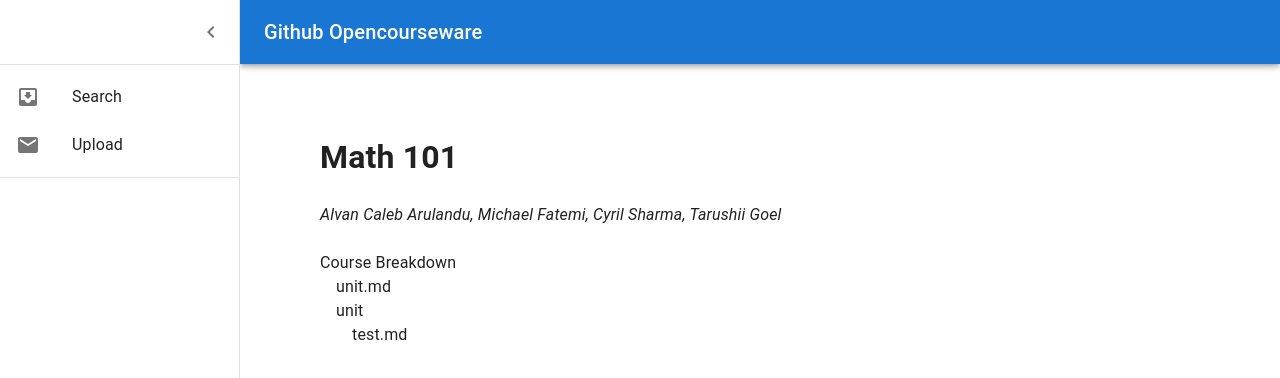
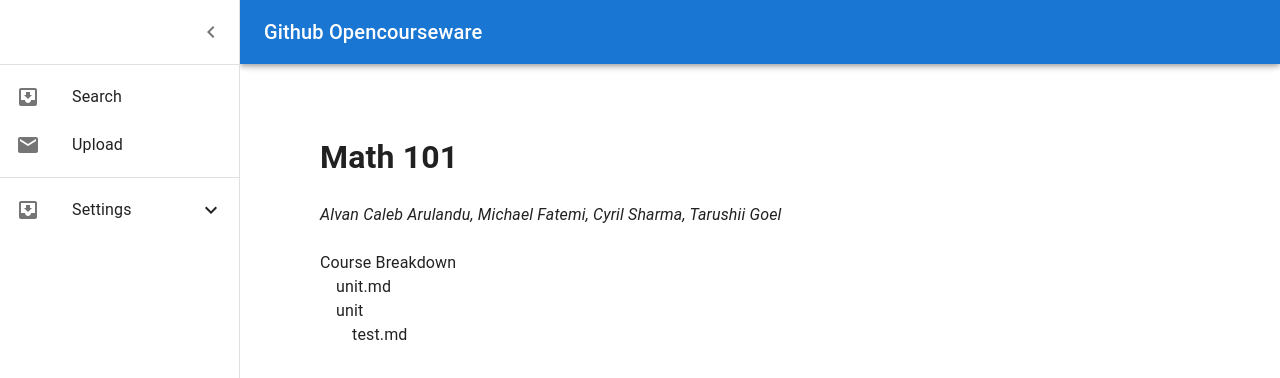
Before and after one commit to myfatemi04/cactus-courseware-frontend, a React (Create React App) app: page /courses/1/1 in a window 1280 px wide. Both pictures are taken after a click on the button "open drawer". Shown: the top 378 px of the page. Built offline with nearby package versions, Linux system fonts and the light colour scheme; the HTML template or start-up script is replaced by a standard one.

Commit message:
Merge branch 'main' of https://github.com/myfatemi04/hacktj2022

```diff
--- a/package.json
+++ b/package.json
@@ -22,6 +22,9 @@
     "react-markdown": "^8.0.2",
     "react-router-dom": "^6.3.0",
     "react-scripts": "5.0.1",
+    "rehype-highlight": "^5.0.2",
+    "rehype-mathjax": "^4.0.2",
+    "remark-math": "^5.1.1",
     "typescript": "^4.6.3",
     "uuid": "^8.3.2",
     "web-vitals": "^2.1.4"
--- a/src/components/Drawer.tsx
+++ b/src/components/Drawer.tsx
@@ -19,6 +19,9 @@
 import MailIcon from "@mui/icons-material/Mail";
 import { Link } from "react-router-dom";
 import { CourseContext } from "./CourseContext";
+import Collapse from "@mui/material/Collapse";
+import ExpandLess from "@mui/icons-material/ExpandLess";
+import ExpandMore from "@mui/icons-material/ExpandMore";
 
 const drawerWidth = 240;
 
@@ -70,6 +73,33 @@
   ...theme.mixins.toolbar,
   justifyContent: "flex-end",
 }));
+
+export function ExpandableListItem() {
+  const [openCollapse, setOpenCollapse] = React.useState(false);
+  function handleOpenSettings() {
+    setOpenCollapse(!openCollapse);
+  }
+  return (
+    <div>
+      <ListItem button onClick={handleOpenSettings}>
+        <ListItemIcon>
+          <InboxIcon />
+        </ListItemIcon>
+        <ListItemText primary="Settings" />
+        {openCollapse ? <ExpandLess /> : <ExpandMore />}
+      </ListItem>
+      <Collapse in={openCollapse} timeout="auto" unmountOnExit>
+        <List component="div" disablePadding>
+          <ListItem>
+            <ListItemIcon>
+              <InboxIcon />
+            </ListItemIcon>
+          </ListItem>
+        </List>
+      </Collapse>
+    </div>
+  );
+}
 
 export default function PersistentDrawerLeft(props: { name: string }) {
   const theme = useTheme();
@@ -154,6 +184,7 @@
               <ListItemText primary={course.title} />
             </ListItem>
           ))}
+          <ExpandableListItem></ExpandableListItem>
         </List>
       </Drawer>
       <Main open={open}>
--- a/src/components/Module.tsx
+++ b/src/components/Module.tsx
@@ -2,6 +2,9 @@
 import ReactMarkdown from "react-markdown";
 import Question from "./Question";
 import Video from "./Video";
+import rehypeMathJax from 'rehype-mathjax'
+import rehypeHighlight from 'rehype-highlight'
+import remarkMath from 'remark-math'
 
 import {
   Module as ModuleType,
@@ -35,7 +38,10 @@
 Explanation:
 A square has 4 sides.
 ???
-
+\`\`\`
+list = []
+\`\`\`
+$ X^2 = y $
 Video: https://www.youtube.com/watch?v=rvVF5QWSYF4
 Video: https://www.youtube.com/watch?v=Y5dylh2aOiw
 Video: https://www.youtube.com/embed/Y5dylh2aOiw
@@ -50,6 +56,9 @@
 `,
   modules: [],
 };
+
+export const rehypePlugins = [rehypeMathJax, rehypeHighlight];
+export const remarkPlugins = [remarkMath];
 
 export function splitMarkdownIntoChunks(markdown: string): ReactNode[] {
   const chunks: ReactNode[] = [];
@@ -80,7 +89,7 @@
 
   function endBody() {
     inQuestion = true;
-    chunks.push(<ReactMarkdown>{prevChunk}</ReactMarkdown>);
+    chunks.push(<ReactMarkdown rehypePlugins={rehypePlugins} remarkPlugins={remarkPlugins}>{prevChunk}</ReactMarkdown>);
     prevChunk = "";
   }
 
```
Also changed, not shown: 1 other file (tests, documents, lock files or other folders).
